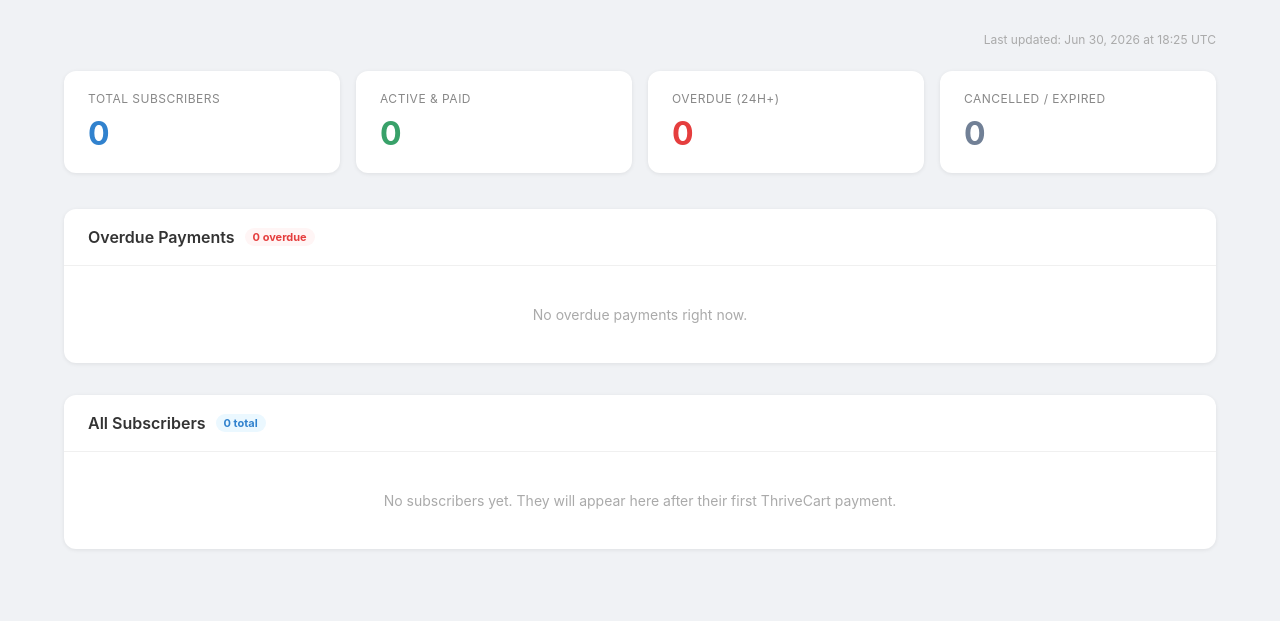
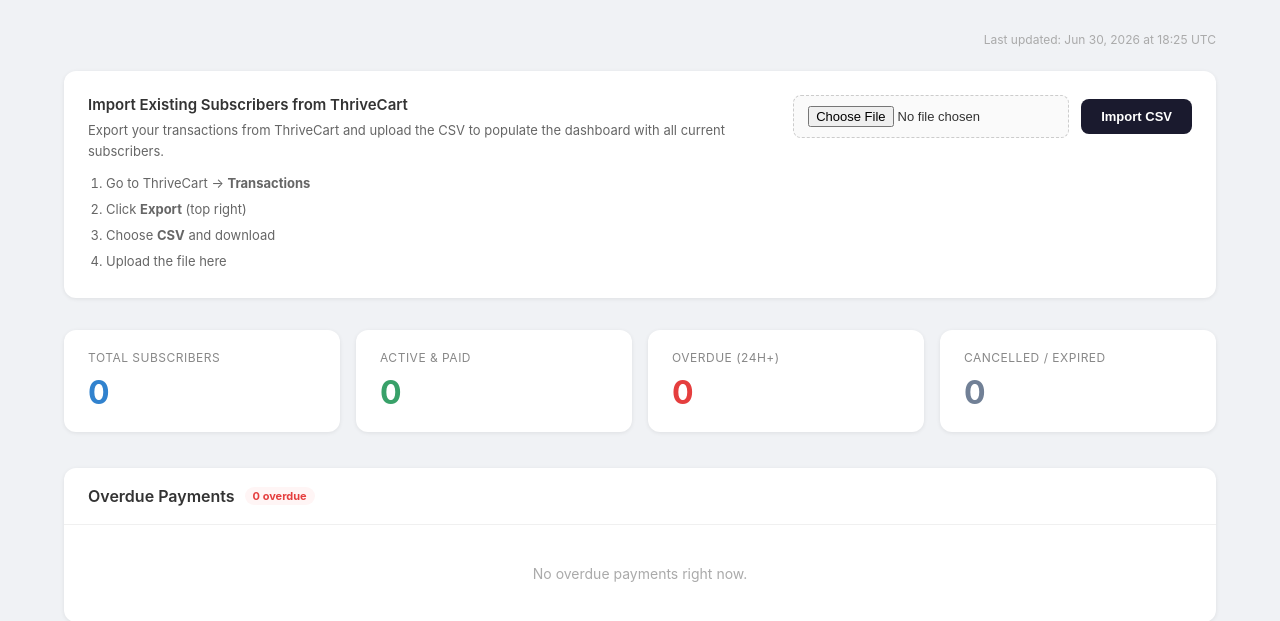
Before and after one commit to omar2445/thrivecart-monitor, a FastAPI app: page / in a window 1280 px wide. Shown: the part 64-685 px from the top of the page. Run offline with FastAPI, Linux system fonts and the light colour scheme.

Commit message:
feat: add CSV import to populate existing subscribers

```diff
--- a/main.py
+++ b/main.py
@@ -1,5 +1,7 @@
+import csv
 import hashlib
 import hmac
+import io
 import json
 import logging
 import os
@@ -7,12 +9,13 @@
 from datetime import datetime, timedelta
 
 from dotenv import load_dotenv
-from fastapi import Depends, FastAPI, Header, HTTPException, Request
-from fastapi.responses import HTMLResponse
+from fastapi import Depends, FastAPI, File, Header, HTTPException, Request, UploadFile
+from fastapi.responses import HTMLResponse, RedirectResponse
 from fastapi.templating import Jinja2Templates
 from sqlalchemy.orm import Session
 
 from database import get_db, init_db
+from models import Subscription
 from scheduler import create_scheduler
 from webhook import process_webhook
 
@@ -92,11 +95,124 @@
         return {"ok": True, "error": str(exc)}
 
 
-@app.get("/", response_class=HTMLResponse, tags=["Dashboard"])
-def dashboard(request: Request, db: Session = Depends(get_db)):
-    from models import Subscription
-    cutoff = datetime.utcnow() - timedelta(hours=OVERDUE_HOURS)
+def _find_col(headers: list[str], candidates: list[str]) -> str | None:
+    """Find the first matching column name (case-insensitive)."""
+    h = [c.strip().lower() for c in headers]
+    for c in candidates:
+        if c.lower() in h:
+            return headers[h.index(c.lower())]
+    return None
 
+
+def _parse_date(value: str) -> datetime | None:
+    for fmt in ("%Y-%m-%d", "%m/%d/%Y", "%d/%m/%Y", "%b %d, %Y",
+                "%B %d, %Y", "%Y-%m-%d %H:%M:%S", "%m/%d/%Y %H:%M:%S"):
+        try:
+            return datetime.strptime(value.strip(), fmt)
+        except ValueError:
+            continue
+    return None
+
+
+@app.post("/import-csv", tags=["Dashboard"])
+async def import_csv(request: Request, file: UploadFile = File(...), db: Session = Depends(get_db)):
+    content = await file.read()
+    try:
+        text = content.decode("utf-8-sig")  # handles BOM from Excel exports
+    except UnicodeDecodeError:
+        text = content.decode("latin-1")
+
+    reader = csv.DictReader(io.StringIO(text))
+    headers = reader.fieldnames or []
+
+    email_col   = _find_col(headers, ["email", "customer email", "buyer email", "e-mail"])
+    fname_col   = _find_col(headers, ["first name", "firstname", "buyer first name", "customer first name"])
+    lname_col   = _find_col(headers, ["last name", "lastname", "buyer last name", "customer last name"])
+    name_col    = _find_col(headers, ["name", "customer name", "full name", "buyer name"])
+    product_col = _find_col(headers, ["product", "product name", "item name", "item"])
+    amount_col  = _find_col(headers, ["amount", "revenue", "total", "price", "order total", "charge amount"])
+    date_col    = _find_col(headers, ["date", "created at", "created", "order date", "transaction date", "payment date"])
+    sub_id_col  = _find_col(headers, ["subscription id", "subscription_id", "sub id", "recurring id"])
+    status_col  = _find_col(headers, ["status", "order status", "payment status"])
+
+    if not email_col:
+        return _render_dashboard(request, db, "Could not find an Email column in the CSV. Please check the file.", "error")
+
+    imported = 0
+    skipped  = 0
+    seen: dict[str, dict] = {}  # subscription_id or email+product → best row
+
+    for row in reader:
+        email = row.get(email_col, "").strip().lower()
+        if not email:
+            skipped += 1
+            continue
+
+        status_val = row.get(status_col, "").strip().lower() if status_col else ""
+        if status_val in ("refunded", "chargebacked", "disputed"):
+            skipped += 1
+            continue
+
+        sub_id = row.get(sub_id_col, "").strip() if sub_id_col else ""
+        product = row.get(product_col, "").strip() if product_col else ""
+        key = sub_id if sub_id else f"{email}||{product}"
+
+        date_val = _parse_date(row.get(date_col, "")) if date_col else None
+
+        # Keep the most recent payment row per subscription
+        if key not in seen or (date_val and seen[key]["date"] and date_val > seen[key]["date"]):
+            seen[key] = {
+                "email": email,
+                "name": (
+                    f"{row.get(fname_col,'').strip()} {row.get(lname_col,'').strip()}".strip()
+                    if fname_col else row.get(name_col, "").strip() if name_col else ""
+                ),
+                "product": product,
+                "sub_id": sub_id or f"imported-{email}-{product}".replace(" ", "-"),
+                "amount": float(row.get(amount_col, 0) or 0) if amount_col else 0.0,
+                "date": date_val,
+                "status": status_val,
+            }
+
+    for key, data in seen.items():
+        last_paid = data["date"]
+        next_due  = (last_paid + timedelta(days=30)) if last_paid else None
+
+        sub = db.query(Subscription).filter_by(
+            thrivecart_subscription_id=data["sub_id"]
+        ).first()
+
+        if sub is None:
+            sub = Subscription(
+                thrivecart_subscription_id=data["sub_id"],
+                customer_email=data["email"],
+                customer_name=data["name"],
+                product_name=data["product"],
+                amount=data["amount"],
+                status="active",
+                last_payment_date=last_paid,
+                next_payment_date=next_due,
+            )
+            db.add(sub)
+        else:
+            if last_paid and (sub.last_payment_date is None or last_paid > sub.last_payment_date):
+                sub.last_payment_date = last_paid
+                sub.next_payment_date = next_due
+            sub.customer_name = data["name"] or sub.customer_name
+            sub.product_name  = data["product"] or sub.product_name
+            sub.amount        = data["amount"] or sub.amount
+
+        imported += 1
+
+    db.commit()
+    msg = f"Successfully imported {imported} subscriber(s)."
+    if skipped:
+        msg += f" {skipped} row(s) skipped (refunds or missing email)."
+    return _render_dashboard(request, db, msg, "success")
+
+
+def _render_dashboard(request: Request, db: Session, message: str = "", message_type: str = "success"):
+    cutoff   = datetime.utcnow() - timedelta(hours=OVERDUE_HOURS)
     all_subs = db.query(Subscription).order_by(Subscription.updated_at.desc()).all()
 
     for s in all_subs:
@@ -111,21 +227,27 @@
         )
 
     overdue = [s for s in all_subs if s.is_overdue]
-
     stats = {
-        "total": len(all_subs),
-        "active": sum(1 for s in all_subs if s.status == "active" and not s.is_overdue),
-        "overdue": len(overdue),
+        "total":    len(all_subs),
+        "active":   sum(1 for s in all_subs if s.status == "active" and not s.is_overdue),
+        "overdue":  len(overdue),
         "inactive": sum(1 for s in all_subs if s.status in ("cancelled", "expired")),
     }
 
     return templates.TemplateResponse("dashboard.html", {
-        "request": request,
+        "request":      request,
         "subscriptions": all_subs,
-        "overdue": overdue,
-        "stats": stats,
-        "now": datetime.utcnow().strftime("%b %d, %Y at %H:%M UTC"),
+        "overdue":      overdue,
+        "stats":        stats,
+        "now":          datetime.utcnow().strftime("%b %d, %Y at %H:%M UTC"),
+        "message":      message,
+        "message_type": message_type,
     })
+
+
+@app.get("/", response_class=HTMLResponse, tags=["Dashboard"])
+def dashboard(request: Request, db: Session = Depends(get_db)):
+    return _render_dashboard(request, db)
 
 
 @app.get("/health", tags=["Health"])
--- a/templates/dashboard.html
+++ b/templates/dashboard.html
@@ -101,6 +101,51 @@
     .date.overdue { color: #e53e3e; font-weight: 600; }
 
     .refresh-note { text-align: right; font-size: 12px; color: #aaa; margin-bottom: 24px; }
+
+    /* Import section */
+    .import-box {
+      background: white;
+      border-radius: 12px;
+      box-shadow: 0 1px 4px rgba(0,0,0,0.08);
+      padding: 24px;
+      margin-bottom: 32px;
+      display: flex;
+      align-items: flex-start;
+      gap: 24px;
+      flex-wrap: wrap;
+    }
+    .import-box .info { flex: 1; min-width: 220px; }
+    .import-box .info h3 { font-size: 15px; font-weight: 600; margin-bottom: 6px; }
+    .import-box .info p  { font-size: 13px; color: #666; line-height: 1.6; }
+    .import-box .info ol { font-size: 13px; color: #666; line-height: 2; padding-left: 18px; margin-top: 8px; }
+    .import-form { display: flex; align-items: center; gap: 12px; flex-wrap: wrap; }
+    .import-form input[type=file] {
+      font-size: 13px;
+      border: 1px dashed #ccc;
+      border-radius: 8px;
+      padding: 10px 14px;
+      cursor: pointer;
+      background: #fafafa;
+    }
+    .import-form button {
+      background: #1a1a2e;
+      color: white;
+      border: none;
+      border-radius: 8px;
+      padding: 10px 20px;
+      font-size: 13px;
+      font-weight: 600;
+      cursor: pointer;
+    }
+    .import-form button:hover { background: #2d2d4e; }
+    .alert {
+      padding: 12px 16px;
+      border-radius: 8px;
+      font-size: 13px;
+      margin-bottom: 20px;
+    }
+    .alert.success { background: #f0fff4; color: #276749; border: 1px solid #9ae6b4; }
+    .alert.error   { background: #fff5f5; color: #9b2c2c; border: 1px solid #feb2b2; }
   </style>
 </head>
 <body>
@@ -112,6 +157,29 @@
 
 <div class="container">
   <p class="refresh-note">Last updated: {{ now }}</p>
+
+  <!-- Flash messages -->
+  {% if message %}
+  <div class="alert {{ message_type }}">{{ message }}</div>
+  {% endif %}
+
+  <!-- Import Section -->
+  <div class="import-box">
+    <div class="info">
+      <h3>Import Existing Subscribers from ThriveCart</h3>
+      <p>Export your transactions from ThriveCart and upload the CSV to populate the dashboard with all current subscribers.</p>
+      <ol>
+        <li>Go to ThriveCart → <strong>Transactions</strong></li>
+        <li>Click <strong>Export</strong> (top right)</li>
+        <li>Choose <strong>CSV</strong> and download</li>
+        <li>Upload the file here</li>
+      </ol>
+    </div>
+    <form class="import-form" method="POST" action="/import-csv" enctype="multipart/form-data">
+      <input type="file" name="file" accept=".csv" required>
+      <button type="submit">Import CSV</button>
+    </form>
+  </div>
 
   <!-- Summary Cards -->
   <div class="cards">
```
